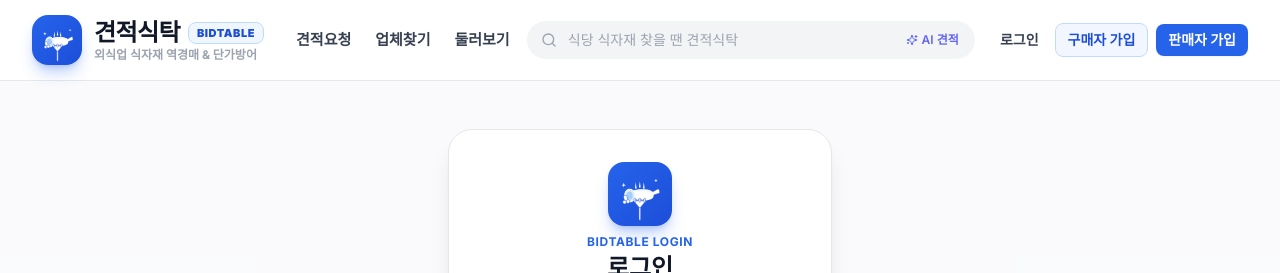
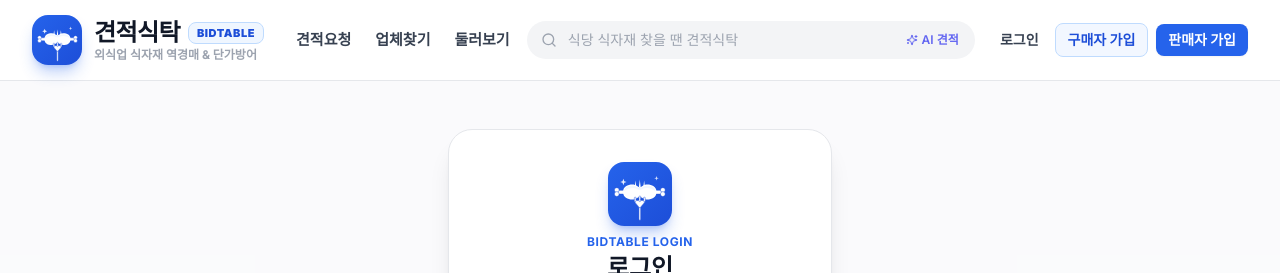
Before and after one commit to richvayne13/bid_table, a Next.js app: page /login in a window 1280 px wide. Shown: the top 273 px of the page. Built offline with nearby package versions, Linux system fonts and the light colour scheme.

Commit message:
design: 가로로 똑바로 누운 땅콩 모양 만화 통고기 로고 적용

```diff
--- a/src/components/layout/BidTableLogo.tsx
+++ b/src/components/layout/BidTableLogo.tsx
@@ -26,67 +26,50 @@ export function BidTableLogoIcon({ size = "md", className = "" }: { size?: "sm"
         xmlns="http://www.w3.org/2000/svg"
         className="w-[90%] h-[90%]"
       >
-        {/* 1. 고기 위로 뾰족하게 뚫고 나온 포크 갈래 끝 3개 (Tine Tips) */}
+        {/* 1. 고기 위로 뾰족하게 뚫고 솟아나온 포크 갈래 팁 3개 (Tine Tips) */}
         {/* 좌측 팁 */}
-        <polygon points="41.5,41 43,30 44.5,41" fill="white" />
+        <polygon points="41,39 42.5,27 44,39" fill="white" />
         {/* 중앙 팁 */}
-        <polygon points="48.5,39 50,28 51.5,39" fill="white" />
+        <polygon points="48.5,38 50,25 51.5,38" fill="white" />
         {/* 우측 팁 */}
-        <polygon points="55.5,41 57,30 58.5,41" fill="white" />
+        <polygon points="56,39 57.5,27 59,39" fill="white" />
 
-        {/* 2. 뒷쪽 심플 뼈다귀 관절 (우측으로 깔끔하게 뻗은 뼈) */}
+        {/* 2. 좌우 수평 관통 뼈다귀 (Horizontal Manga Bone) */}
+        {/* 왼쪽 뼈다귀 샤프트 & 관절 노브 2개 */}
+        <g>
+          {/* 뼈 기둥 */}
+          <rect x="11" y="44" width="13" height="6.5" rx="2" fill="white" stroke="#1D4ED8" strokeWidth="0.8" />
+          {/* 뼈 끝 상단 관절 */}
+          <circle cx="10" cy="43.5" r="4.2" fill="white" stroke="#1D4ED8" strokeWidth="0.8" />
+          {/* 뼈 끝 하단 관절 */}
+          <circle cx="10" cy="50.5" r="4.2" fill="white" stroke="#1D4ED8" strokeWidth="0.8" />
+        </g>
+
+        {/* 오른쪽 뼈다귀 샤프트 & 관절 노브 2개 */}
+        <g>
+          {/* 뼈 기둥 */}
+          <rect x="76" y="44" width="13" height="6.5" rx="2" fill="white" stroke="#1D4ED8" strokeWidth="0.8" />
+          {/* 뼈 끝 상단 관절 */}
+          <circle cx="90" cy="43.5" r="4.2" fill="white" stroke="#1D4ED8" strokeWidth="0.8" />
+          {/* 뼈 끝 하단 관절 */}
+          <circle cx="90" cy="50.5" r="4.2" fill="white" stroke="#1D4ED8" strokeWidth="0.8" />
+        </g>
+
+        {/* 3. 가로로 똑바로 누운 땅콩 모양 만화 통고기 몸통 (Horizontal Peanut Bone Meat) */}
+        {/* 유첨 이미지의 가운데가 잘록하게 들어간 부드러운 땅콩 실루엣 그대로 재현 */}
         <path
-          d="M71 47 L79 43 C81 40 85 42 84 45 C86 47 84 50 81 50 L72 53 Z"
-          fill="white"
-          stroke="#1D4ED8"
-          strokeWidth="1"
-          strokeLinejoin="round"
-        />
-
-        {/* 3. 단순하고 슬림한 세로 두께의 통고기 몸통 (Slim & Clean Meat) */}
-        {/* 고기 외곽 둥근 실루엣 (세로 높이 약 18px로 슬림하고 단정함) */}
-        <path
-          d="M32 55 C31 46 39 42 54 42 C67 42 75 45 74 54 C73 60 66 62 52 62 C38 62 33 60 32 55 Z"
+          d="M 21 47 C 21 37.5 29 34 37 34 C 44 34 46 38.5 50 38.5 C 54 38.5 56 34 63 34 C 71 34 79 37.5 79 47 C 79 56.5 71 60 63 60 C 56 60 54 55.5 50 55.5 C 46 55.5 44 60 37 60 C 29 60 21 56.5 21 47 Z"
           fill="white"
         />
 
-        {/* 고기 상단 은은한 음영 하이라이트 */}
+        {/* 고기 상단 은은한 볼륨 하이라이트 띠 */}
         <path
-          d="M33 50 C34 45 42 43 54 43 C66 43 73 45 73 49 C66 46 54 45 41 47 C36 48 33 49 33 50 Z"
+          d="M 23 45 C 23 39 30 36 37 36 C 44 36 46 39.5 50 39.5 C 54 39.5 56 36 63 36 C 70 36 77 39 77 45 C 73 42 66 40 63 40 C 56 40 54 43 50 43 C 46 43 44 40 37 40 C 34 40 27 42 23 45 Z"
           fill="#EFF6FF"
           opacity="0.85"
         />
 
-        {/* 앞쪽 타원형 단면 (깔끔하고 슬림한 살코기 링) */}
-        <ellipse
-          cx="33"
-          cy="53"
-          rx="9"
-          ry="11"
-          transform="rotate(-10 33 53)"
-          fill="#DBEAFE"
-          stroke="white"
-          strokeWidth="1.8"
-        />
-        {/* 단면 속살 (소프트 블루 포인트 마블링) */}
-        <ellipse
-          cx="32.5"
-          cy="53"
-          rx="5"
-          ry="6.8"
-          transform="rotate(-10 32.5 53)"
-          fill="#93C5FD"
-          opacity="0.8"
-        />
-
-        {/* 앞쪽 심플 뼈다귀 (단면에서 좌측 하단으로 뻗은 깔끔한 관절) */}
-        <g transform="rotate(-15 28 56)">
-          <rect x="22" y="52" width="6" height="10" rx="2" fill="white" stroke="#1D4ED8" strokeWidth="0.8" />
-          <circle cx="21.5" cy="63" r="3.2" fill="white" stroke="#1D4ED8" strokeWidth="0.8" />
-          <circle cx="27.5" cy="63.5" r="3.2" fill="white" stroke="#1D4ED8" strokeWidth="0.8" />
-        </g>
-
-        {/* 4. 아래에서 위로 고기를 찌르고 받치고 있는 포크 (자루 및 베이스) */}
+        {/* 4. 아래에서 위로 수직으로 찌르고 받치고 있는 포크 (자루 및 베이스) */}
         {/* 포크 손잡이 (하단 수직 바디) */}
         <path
           d="M48.5 73 L48.5 94 C48.5 96.5 51.5 96.5 51.5 94 L51.5 73 Z"
@@ -95,7 +78,7 @@ export function BidTableLogoIcon({ size = "md", className = "" }: { size?: "sm"
           strokeWidth="0.8"
         />
 
-        {/* 포크 목(Neck)에서 어깨로 자연스러운 곡선 */}
+        {/* 포크 목(Neck)에서 어깨로 자연스러운 곡선 베이스 */}
         <path
           d="M48.5 74 C48.5 71 42 68 40.5 61 L59.5 61 C58 68 51.5 71 51.5 74 Z"
           fill="white"
@@ -103,26 +86,26 @@ export function BidTableLogoIcon({ size = "md", className = "" }: { size?: "sm"
           strokeWidth="0.8"
         />
 
-        {/* 고기 밑면을 찌르는 3갈래 포크 살 (심살 사이 틈새 선명) */}
+        {/* 고기 밑면(잘록한 허리 부분)을 받쳐 찌르는 3갈래 포크 살 */}
         {/* 좌측 갈래 */}
-        <rect x="40" y="58" width="3" height="6.5" rx="1" fill="white" stroke="#1D4ED8" strokeWidth="0.8" />
+        <rect x="40.5" y="56" width="3" height="7.5" rx="1" fill="white" stroke="#1D4ED8" strokeWidth="0.8" />
         {/* 중앙 갈래 */}
-        <rect x="48.5" y="58" width="3" height="6.5" rx="1" fill="white" stroke="#1D4ED8" strokeWidth="0.8" />
+        <rect x="48.5" y="54" width="3" height="9.5" rx="1" fill="white" stroke="#1D4ED8" strokeWidth="0.8" />
         {/* 우측 갈래 */}
-        <rect x="57" y="58" width="3" height="6.5" rx="1" fill="white" stroke="#1D4ED8" strokeWidth="0.8" />
+        <rect x="56.5" y="56" width="3" height="7.5" rx="1" fill="white" stroke="#1D4ED8" strokeWidth="0.8" />
 
-        {/* 포크 살 사이의 깊은 음각 홈 (시인성 극대화) */}
-        <path d="M43.8 60.5 C43.8 63 47.8 63 47.8 60.5" stroke="#1D4ED8" strokeWidth="1" strokeLinecap="round" />
-        <path d="M52.3 60.5 C52.3 63 56.3 63 56.3 60.5" stroke="#1D4ED8" strokeWidth="1" strokeLinecap="round" />
+        {/* 포크 살 사이의 깊은 음각 홈 (심살 사이 분리 선명화) */}
+        <path d="M44 59.5 C44 62.5 48 62.5 48 59.5" stroke="#1D4ED8" strokeWidth="1" strokeLinecap="round" />
+        <path d="M52 59.5 C52 62.5 56 62.5 56 59.5" stroke="#1D4ED8" strokeWidth="1" strokeLinecap="round" />
 
-        {/* 깔끔한 미니 스파클 이펙트 */}
+        {/* 깔끔한 반짝임 스파클 이펙트 */}
         <path
-          d="M21 34 L22 31 L23 34 L26 35 L23 36 L22 39 L21 36 L18 35 Z"
+          d="M20 28 L21.5 24 L23 28 L27 29.5 L23 31 L21.5 35 L20 31 L16 29.5 Z"
           fill="white"
           opacity="0.9"
         />
         <path
-          d="M77 26 L78 24 L79 26 L81 27 L79 28 L78 30 L77 28 L75 27 Z"
+          d="M78 22 L79 19 L80 22 L83 23 L80 24 L79 27 L78 24 L75 23 Z"
           fill="white"
           opacity="0.8"
         />
```
